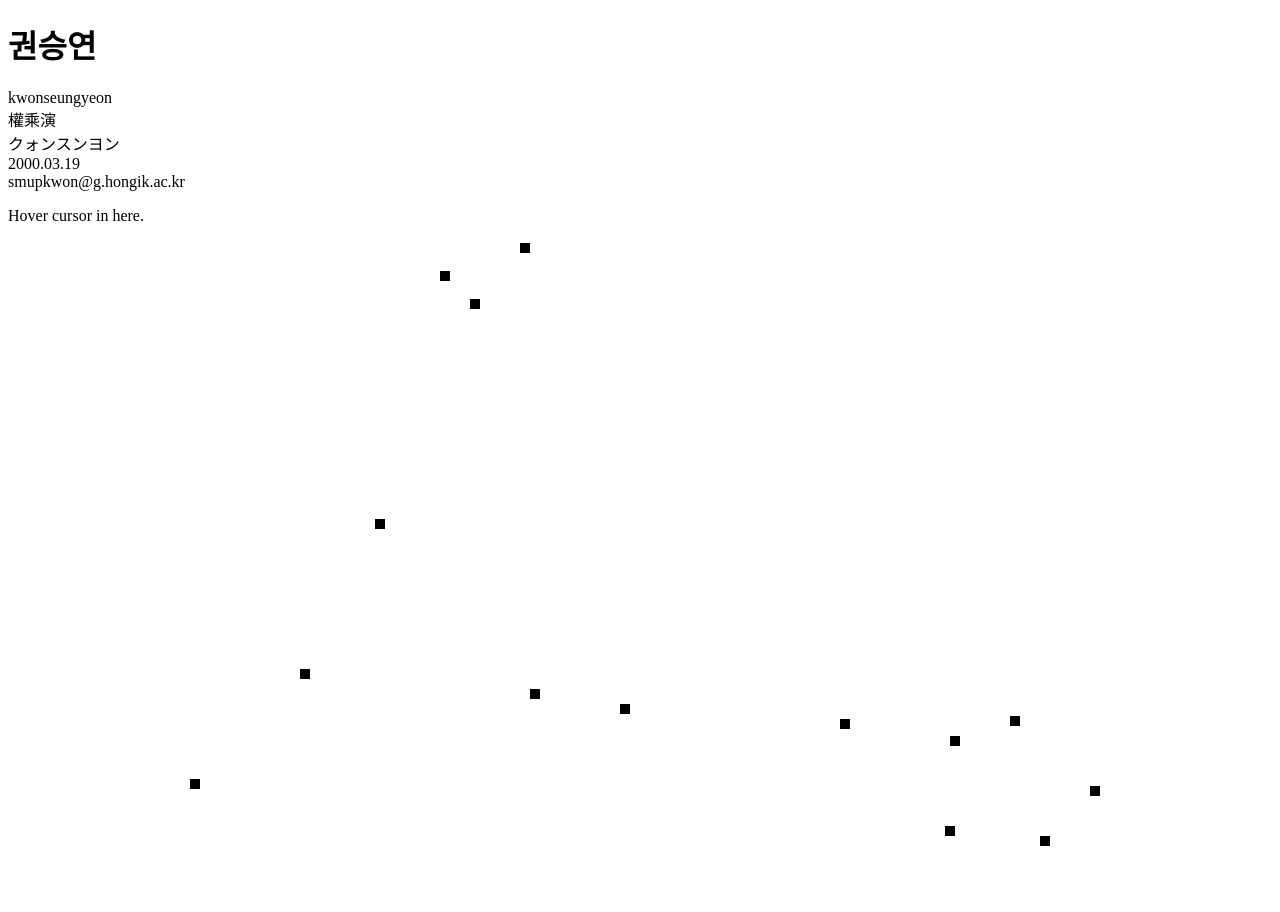
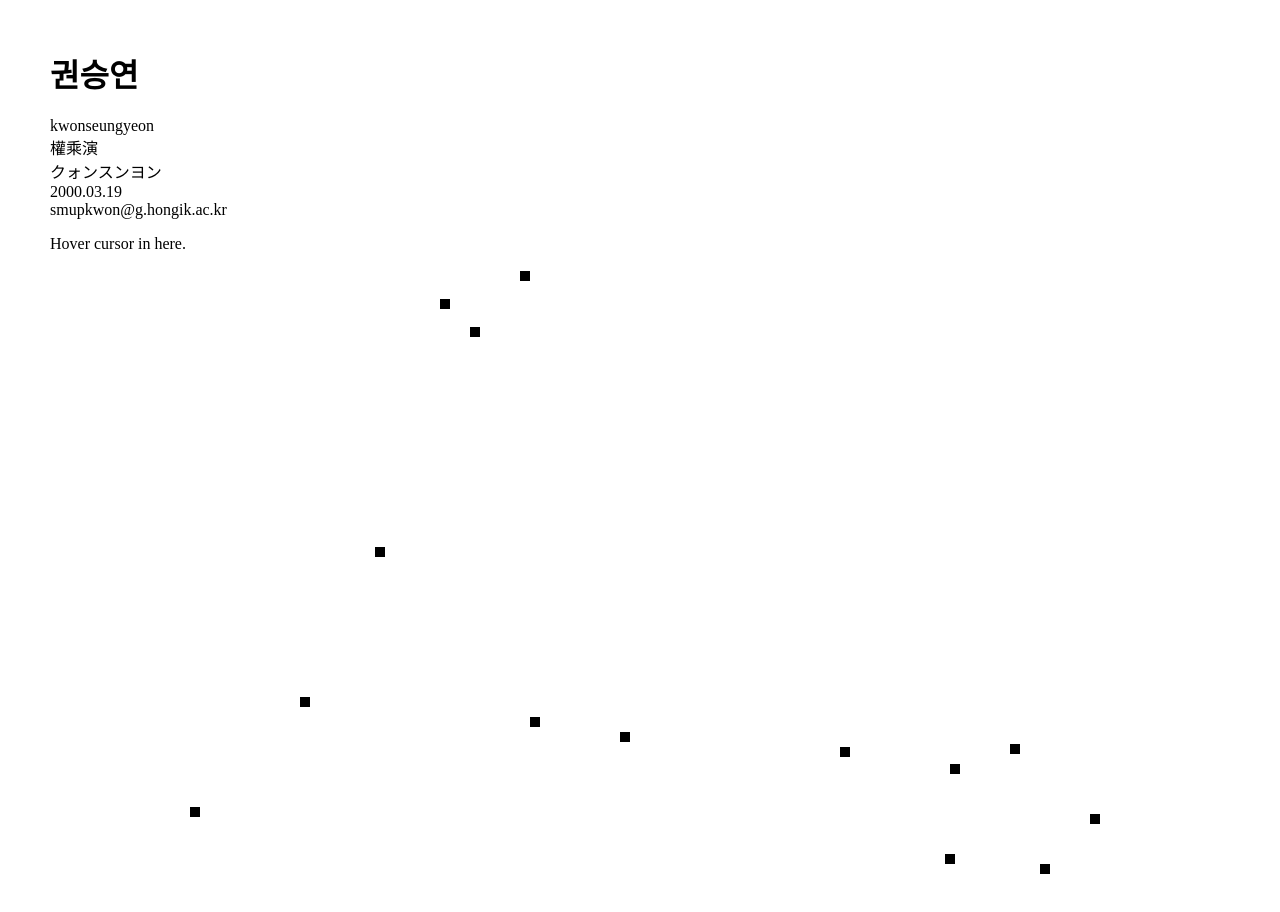
Before and after one commit to kwon-seungyeon/pisces, a plain HTML site: page index.html in a window 1280 px wide. Drawn offline with Linux system fonts and the light colour scheme; a web font is replaced by a local one.

Commit message:
Update index.html

```diff
--- a/index.html
+++ b/index.html
@@ -12,7 +12,7 @@
             }
         </style>
     </head>
-    <body>
+    <body style="margin: 50px;">
         <h1>권승연</h1>
         <p>kwonseungyeon<br>權乘演<br>クォンスンヨン<br>2000.03.19<br>smupkwon@g.hongik.ac.kr<br></p>
         <span class="hovertext" data-hover="Now hover over those stars! ">
```
